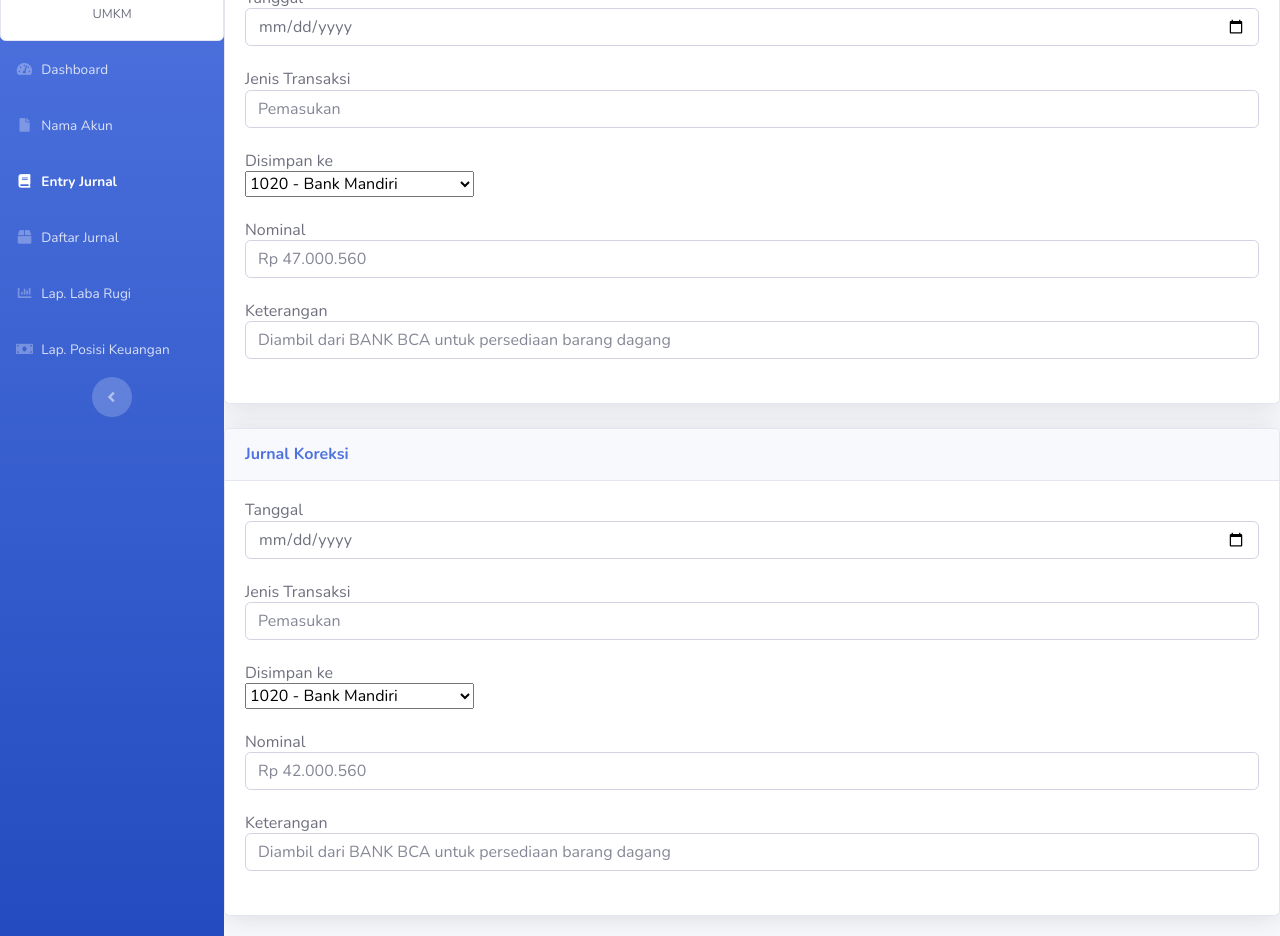
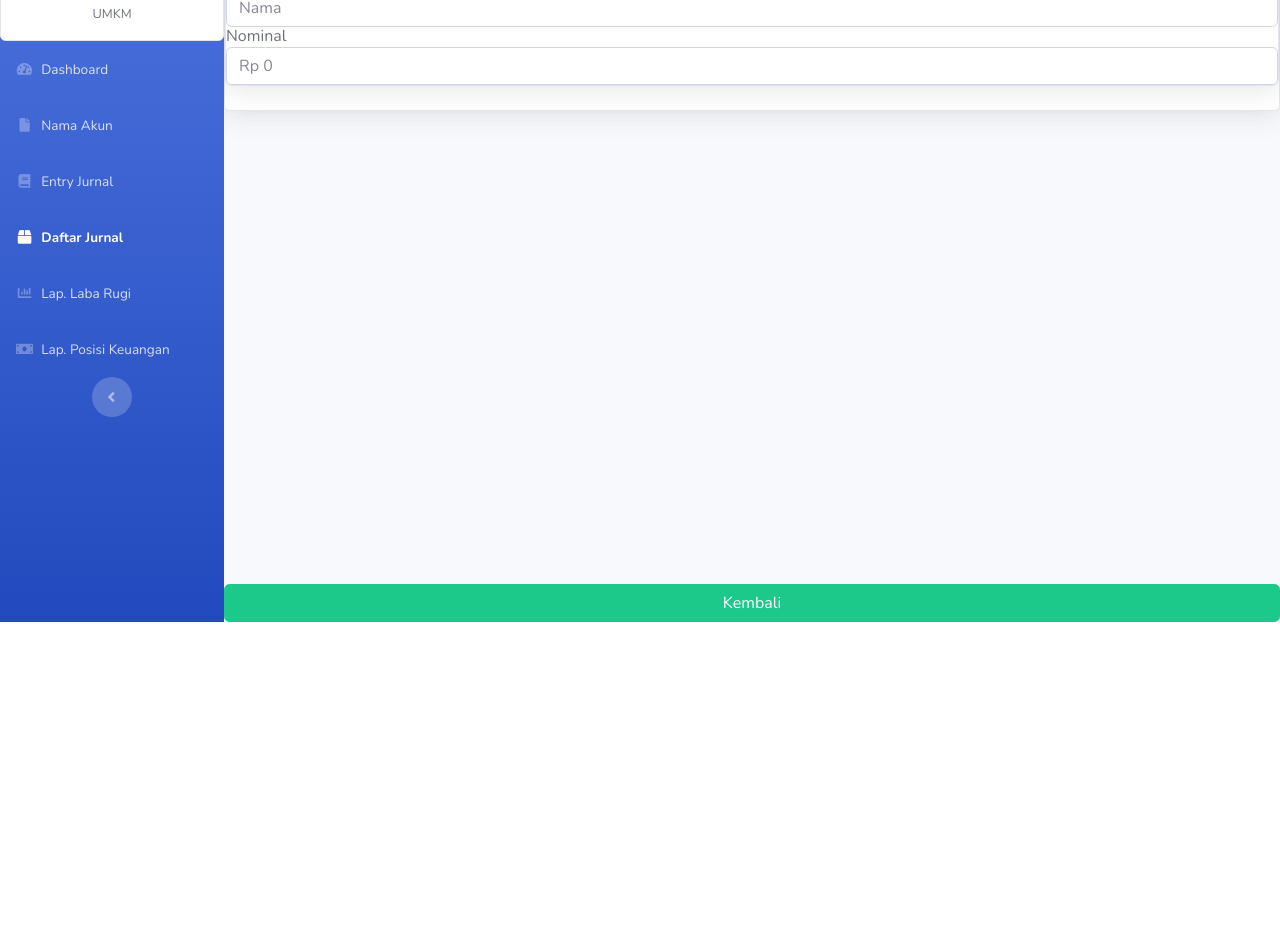
Before and after one commit to didiansyah/laporan-umkm, a plain HTML site: page umkm/editdaftarjurnal.html in a window 1280 px wide. Shown: the part 178-1114 px from the top of the page. After the commit the page ends 800 px from the top, so only its background shows below. Drawn offline with nearby package versions, Linux system fonts and the light colour scheme.

Commit message:
third commit

```diff
--- a/umkm/editjurnal.html
+++ b/umkm/editdaftarjurnal.html
@@ -62,12 +62,12 @@
           <i class="fas fa-fw fa-file"></i>
           <span>Nama Akun</span></a>
       </li>
-      <li class="nav-item active">
+      <li class="nav-item">
         <a class="nav-link" href="entryjurnal.html">
           <i class="fas fa-fw fa-book"></i>
           <span>Entry Jurnal</span></a>
       </li>
-      <li class="nav-item">
+      <li class="nav-item active">
         <a class="nav-link" href="daftarjurnal.html">
           <i class="fas fa-fw fa-box"></i>
           <span>Daftar Jurnal</span></a>
@@ -133,78 +133,18 @@
 
         <!-- Begin Page Content -->
         <div class="card shadow mb-4">
-            <div class="card-header py-3">
-              <h6 class="m-0 font-weight-bold text-primary">Jurnal yang salah</h6>
-            </div>
-            <div class="card-body">
-                <h6 class="h6 mb-0 text-gray-700 center">Tanggal</h6>
-                <div class="input-group">
-                   <input type="date" class="form-control">
-                </div>
-                <br>
-                <h6 class="h6 mb-0 text-gray-700 center">Jenis Transaksi</h6>
-                <div class="input-group">
-                    <input type="text" class="form-control" placeholder="Pemasukan">
-                </div>
-                <br>
-                <h6 class="h6 mb-0 text-gray-700 center">Disimpan ke</h6>
-                <select id="transaksi" name="transaksi">
-                    <option>1020 - Bank Mandiri</option>
-                    <option>1021 - Bank BRI</option>
-                    <option>1022 - Bank BNI</option>
-                    <option>1023 - Bank BCA</option>
-                    <option>1024 - Bank Daerah/Lainnya</option>
-                 </select>
-                <br>
-                <br>
-                <h6 class="h6 mb-0 text-gray-700 center">Nominal</h6>
-                <div class="input-group">
-                <input type="number" class="form-control" placeholder="Rp 47.000.560">
-                </div>
-                <br>
-                <h6 class="h6 mb-0 text-gray-700 center">Keterangan</h6>
-                <div class="input-group">
-                    <input type="text" class="form-control" placeholder="Diambil dari BANK BCA untuk persediaan barang dagang">
-                </div>
-                <br>
-            </div>
-          </div>
-
           <div class="card shadow mb-4">
             <div class="card-header py-3">
-            <h6 class="m-0 font-weight-bold text-primary">Jurnal Koreksi</h6>
+            <h6 class="m-0 font-weight-bold text-primary">Edit Daftar Jurnal</h6>
           </div>
-          <div class="card-body">
-            <h6 class="h6 mb-0 text-gray-700 center">Tanggal</h6>
+            <h6 class="h6 mb-0 text-gray-700 center">Nama Akun</h6>
             <div class="input-group">
-               <input type="date" class="form-control">
+                <input type="text" class="form-control" placeholder="Nama">
             </div>
-            <br>
-            <h6 class="h6 mb-0 text-gray-700 center">Jenis Transaksi</h6>
-            <div class="input-group">
-                <input type="text" class="form-control" placeholder="Pemasukan">
-            </div>
-            <br>
-            <h6 class="h6 mb-0 text-gray-700 center">Disimpan ke</h6>
-            <select id="transaksi" name="transaksi">
-                <option>1020 - Bank Mandiri</option>
-                <option>1021 - Bank BRI</option>
-                <option>1022 - Bank BNI</option>
-                <option>1023 - Bank BCA</option>
-                <option>1024 - Bank Daerah/Lainnya</option>
-             </select>
-            <br>
-            <br>
             <h6 class="h6 mb-0 text-gray-700 center">Nominal</h6>
             <div class="input-group">
-            <input type="number" class="form-control" placeholder="Rp 42.000.560">
+            <input type="number" class="form-control" placeholder="Rp 0">
             </div>
-            <br>
-            <h6 class="h6 mb-0 text-gray-700 center">Keterangan</h6>
-            <div class="input-group">
-                <input type="text" class="form-control" placeholder="Diambil dari BANK BCA untuk persediaan barang dagang">
-            </div>
-            <br>
           </div>
           </div>
           </div>
```
Also changed, not shown: umkm/daftarjurnal.html (+1 -1 lines).
